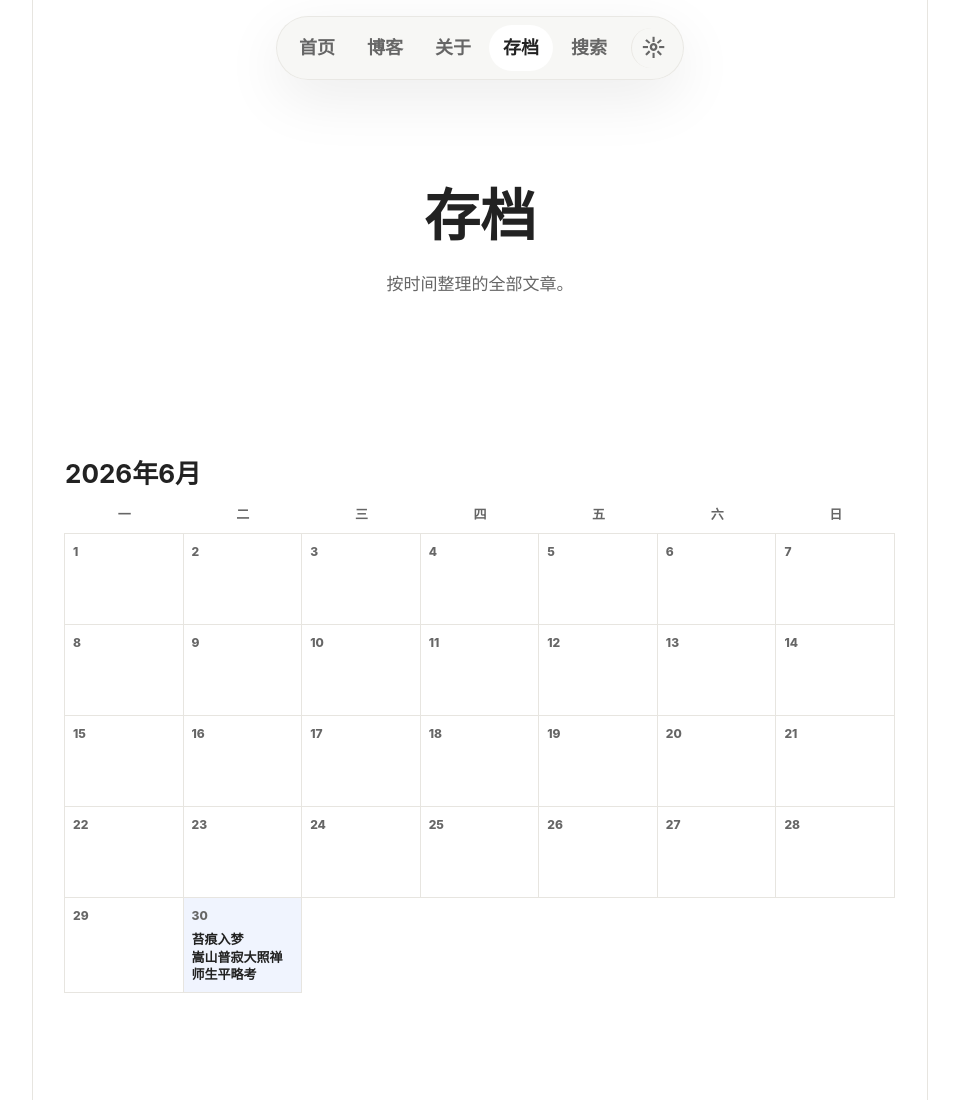
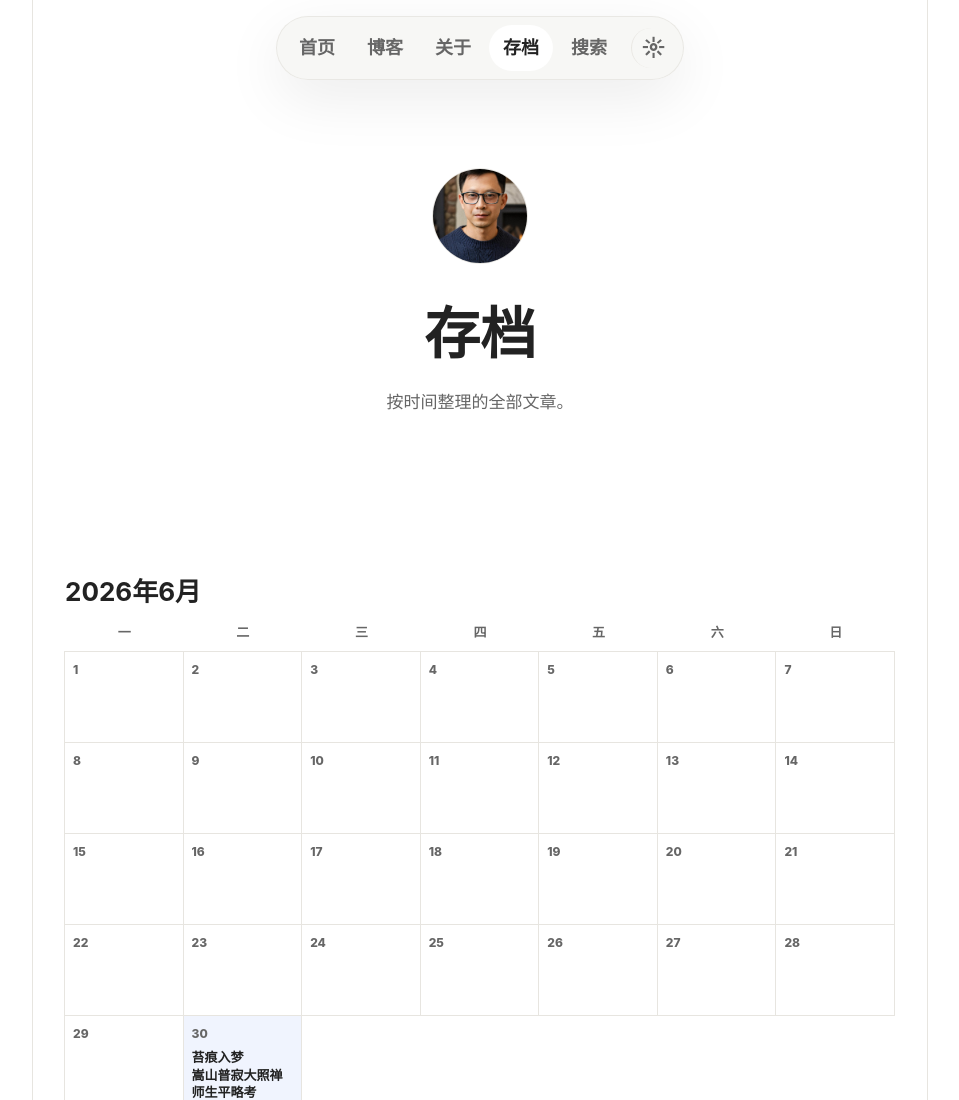
Before and after one commit to lancesn/personal-blog, a website: page archive.html in a window 1280 px wide. Shown: the top 1100 px of the page, without its empty margins (160-1119 px from the left). Drawn offline with Linux system fonts and the light colour scheme.

Commit message:
Add avatars to blog archive and search pages

```diff
--- a/archive.html
+++ b/archive.html
@@ -28,6 +28,7 @@
 
     <main class="site-shell">
       <section class="hero section">
+        <img class="profile-avatar page-avatar" src="./uploads/lance-profile.jpg" alt="Lance Shen" />
         <h1>存档</h1>
         <p>按时间整理的全部文章。</p>
       </section>
--- a/styles.css
+++ b/styles.css
@@ -206,6 +206,12 @@ a {
   object-fit: cover;
   object-position: center;
   box-shadow: 0 0 0 6px var(--bg);
+}
+
+.page-avatar {
+  width: 96px;
+  height: 96px;
+  margin: 0 auto 22px;
 }
 
 h1,
```
Also changed, not shown: blog.html (+1 -0 lines), scripts/build.js (+7 -0 lines), search.html (+1 -0 lines), dist/archive.html, dist/blog.html, dist/search.html, dist/styles.css.
